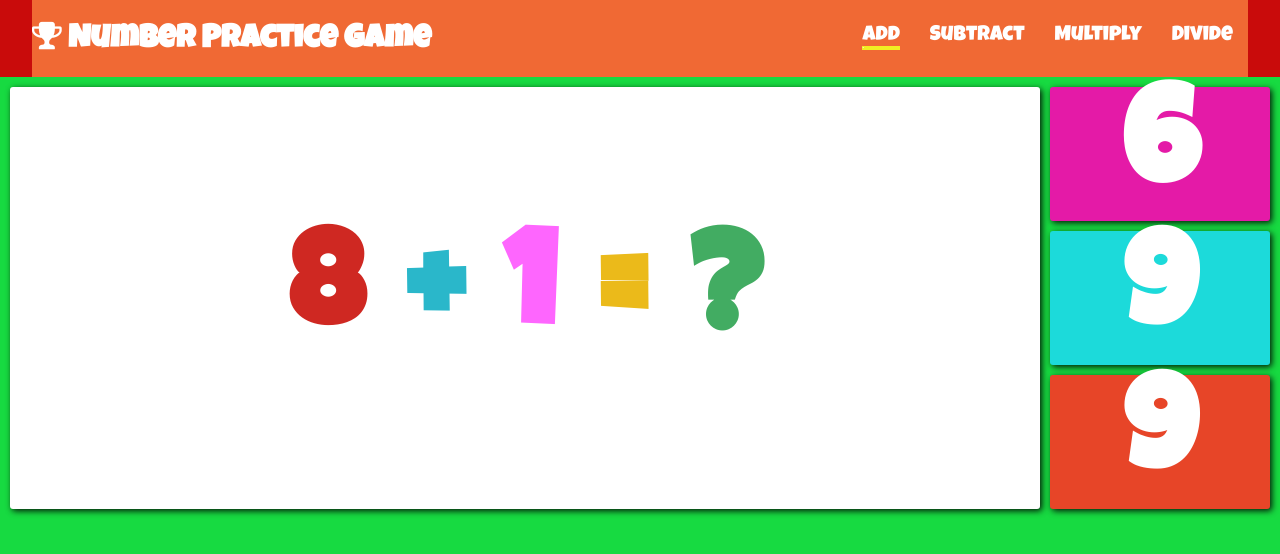
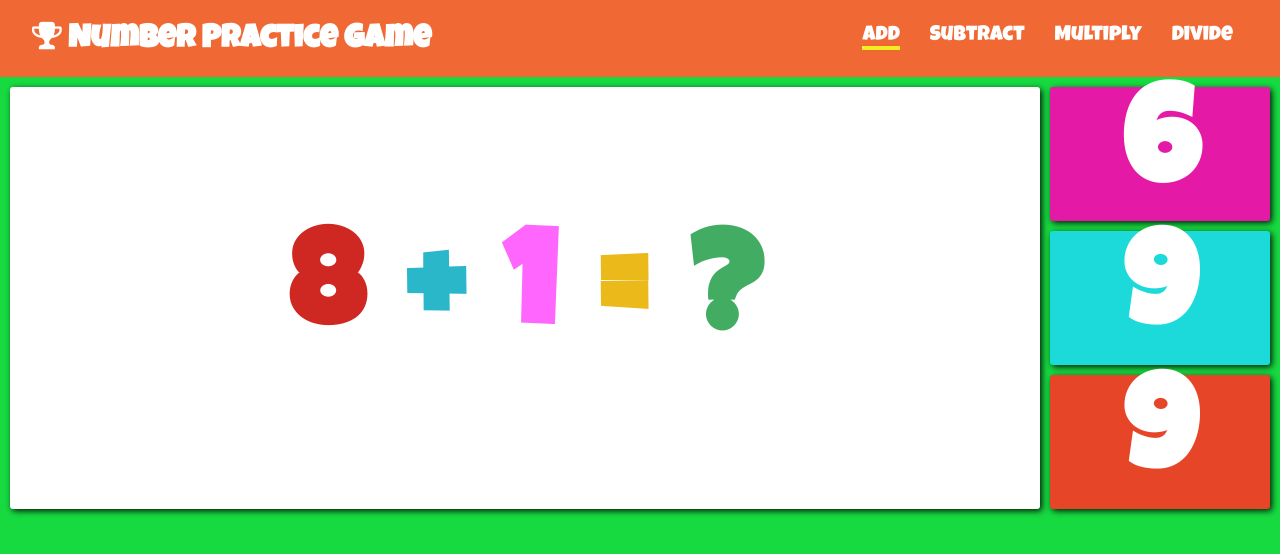
Before and after one commit to vishal11912056/Number-Practice-Game.github.io, a plain HTML site: page index.html in a window 1280 px wide. Drawn offline with Linux system fonts and the light colour scheme.

Commit message:
Update style.css

```diff
--- a/style.css
+++ b/style.css
@@ -11,7 +11,7 @@ body {
 }
 
 header {
-  background: #c90b0b;
+  background: #f06934;
 }
 
 .container {
```
